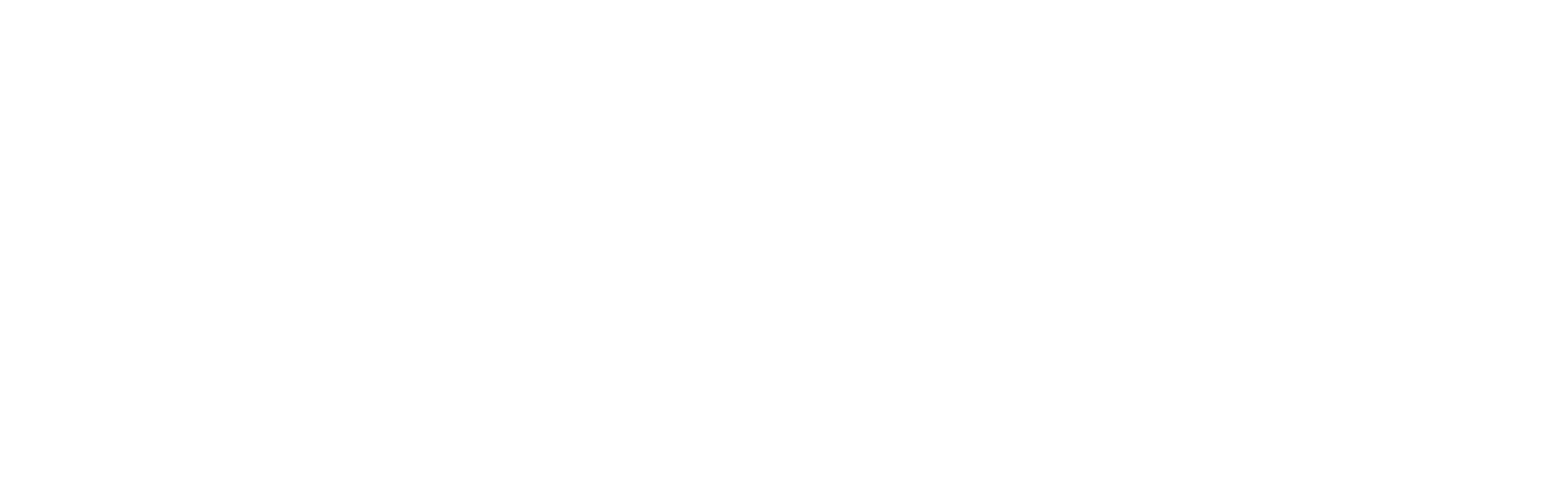
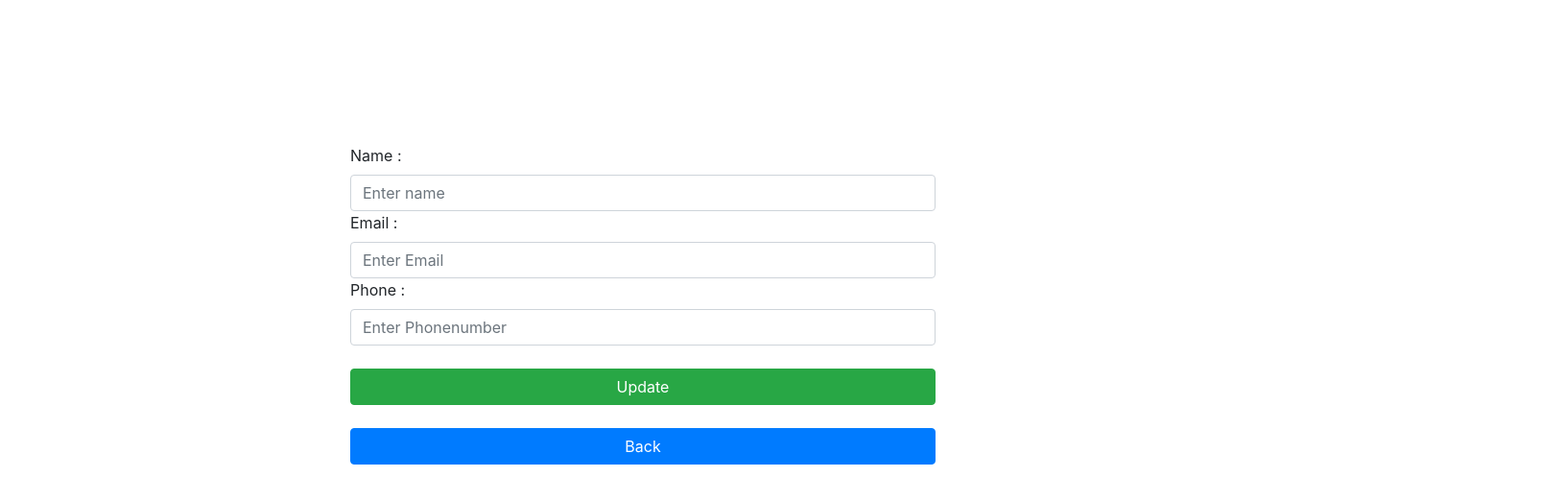
Before and after one commit to Arunps1234/react-crud-using-hooks, a React (Create React App) app: page /Edit/1 in a window 1280 px wide. Before the commit this address had no page. Shown: the top 522 px of the page at 96% size, 1630 px wide, since content can reach past the window. Built offline with nearby package versions, Linux system fonts and the light colour scheme.

Commit message:
Commited

```diff
--- a/src/App.js
+++ b/src/App.js
@@ -3,6 +3,7 @@ import './App.css';
 import Home from './Components/Home';
 import { BrowserRouter, Routes, Route } from 'react-router-dom';
 import Create from './Components/Create';
+import Edit from './Components/Edit';
 
 
 function App() {
@@ -11,6 +12,7 @@ function App() {
     <Routes>
 <Route path="/" element={<Home/>}></Route>
 <Route path='/create' element={<Create/>}></Route>
+<Route path="/Edit/:empid" element={<Edit/>}></Route>
 
     </Routes>
     </BrowserRouter>
--- a/src/Components/Data.js
+++ b/src/Components/Data.js
@@ -1,16 +1,4 @@
 const Data =[
-{
-    id:'1',
-    name:'Arun PS',
-    email:'gowdaaru1999@gmail.com',
-    phone:'7676345521'
-},
 
-{
-    id:'2',
-    name:'Yeshwanth Srivathsav',
-    email:'Yash123@gmail.com',
-    phone:'7353137355'
-}
 ]
 export default Data
--- /dev/null
+++ b/src/Components/Edit.js
@@ -0,0 +1,44 @@
+import React from 'react'
+import { Link, useNavigate } from 'react-router-dom'
+
+const Edit = ()=>{
+    const navigate = useNavigate();
+    return(
+        <div style={{position:'relative', left:'350px', top:'150px'}}>
+
+            <form className= 'form-group' >
+                <div className='col-sm-6 col-offset-3'>
+
+
+                    <div>
+                    <label>Name :</label>
+                    <input type="text" placeholder='Enter name' className= 'form-control'   required/>
+                </div>
+
+                <div>
+                    <label>Email :</label>
+                    <input type='email' placeholder='Enter Email' className= 'form-control'  required/>
+                </div>
+
+                <div>
+                    <label>Phone :</label>
+                    <input type='text' placeholder='Enter Phonenumber' className= 'form-control'  required/>
+                </div>
+
+
+<br/>
+                <div >
+                    <button className='btn btn-success' style={{width:'100%'}} >Update</button>
+                </div>
+                &nbsp;
+                <Link>
+                <button onClick={()=>navigate(-1)} className="btn btn-primary" style={{ width:'100%'}}>Back</button>
+                </Link>
+                </div>
+            </form>
+
+        </div>
+    )
+}
+
+export default Edit
--- a/src/Components/Home.js
+++ b/src/Components/Home.js
@@ -1,6 +1,7 @@
 import React, {useState} from 'react'
 import Data from './Data'
 import { Link } from 'react-router-dom'
+import { useNavigate } from 'react-router-dom'
 
 const Home = () => {
 
@@ -14,6 +15,11 @@ const final = datas.filter(val=>{
 return  (  val.id!==id)
     })
 setdata(final)
+}
+
+const navigate = useNavigate ()
+const Edituser = (id) =>{
+navigate("/Edit/" +id)
 }
 
 
@@ -42,7 +48,7 @@ setdata(final)
     <td>{value.email}</td>
     <td>{value.phone}</td>
     <td>
-    <button className='btn btn-warning'>Edit</button>
+    <button className='btn btn-warning' onClick={()=>Edituser(value.id)}>Edit</button>
     &nbsp;
     <button className='btn btn-danger' onClick={()=>DeleteAccount(value.id)}>Delete</button>
 
```
